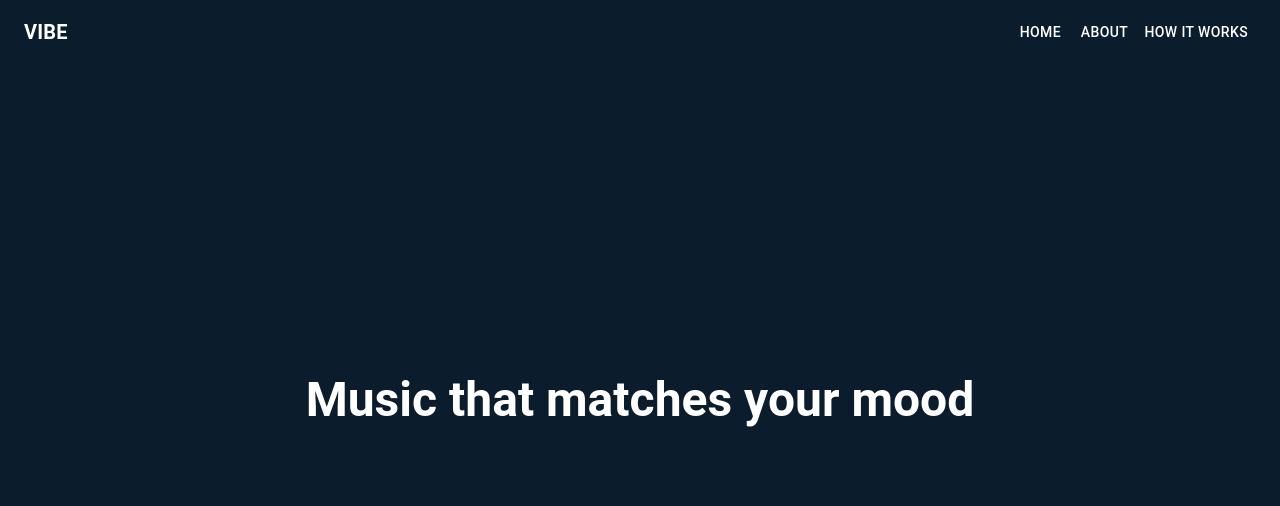
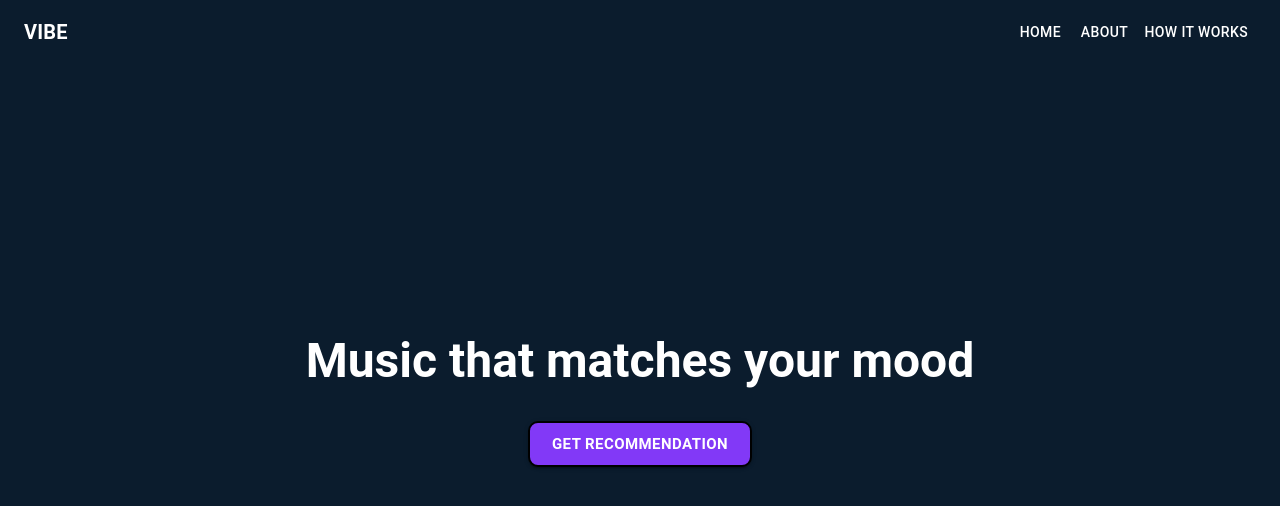
Before and after one commit to Mutanu207/VIBE, a React (Vite) app in the folder vibe-frontend/: page / in a window 1280 px wide. Shown: the top 506 px of the page. Built offline with nearby package versions, Linux system fonts and the light colour scheme.

Commit message:
added a button component and added the button to landing page,done with its ui

```diff
--- /dev/null
+++ b/vibe-frontend/src/Component/PrimaryButton.jsx
@@ -0,0 +1,19 @@
+import Button from '@mui/material/Button';
+function PrimaryButton(props){
+    return(
+        <Button variant="contained"
+                size={props.size}
+                onClick={props.onClick}
+                sx={{
+                    border: "2px black solid",
+                    borderRadius: "10px",
+                    background: props.background,
+                    color: props.color,
+                    fontWeight: 'bold'
+                }}>
+                   {props.children}
+                </Button>
+
+    )
+}
+export default PrimaryButton;
--- a/vibe-frontend/src/Pages/LandingPage.jsx
+++ b/vibe-frontend/src/Pages/LandingPage.jsx
@@ -2,6 +2,7 @@ import Navbar from "../Component/Navbar";
 import Box from '@mui/material/Box';
 import Container from '@mui/material/Container';
 import Typography from '@mui/material/Typography';
+import PrimaryButton from "../Component/PrimaryButton";
 function LandingPage(){
     return(
         <Box sx={{ minHeight: "100vh",
@@ -13,11 +14,16 @@ function LandingPage(){
                                 alignItems: 'center',
                                 display: 'flex' }}>
             <Container maxWidth="md">
-                <Typography component="h1" variant="h3"
+                <Typography component="h1" variant="h3" gutterBottom
                             sx={{ color: 'white', fontWeight: 'bold', textAlign: 'center', gutterBottom: true }}>
                     Music that matches your mood</Typography>
+                    <Box sx={{ display: "flex", justifyContent: "center",mt:4 }}>
+                    <PrimaryButton background="#8239f7ff" color="white" size="large">
+                        Get Recommendation
+                </PrimaryButton>
+                </Box>
             </Container>
-            </Box>
+          </Box>
         </Box>
     )
 }
```
